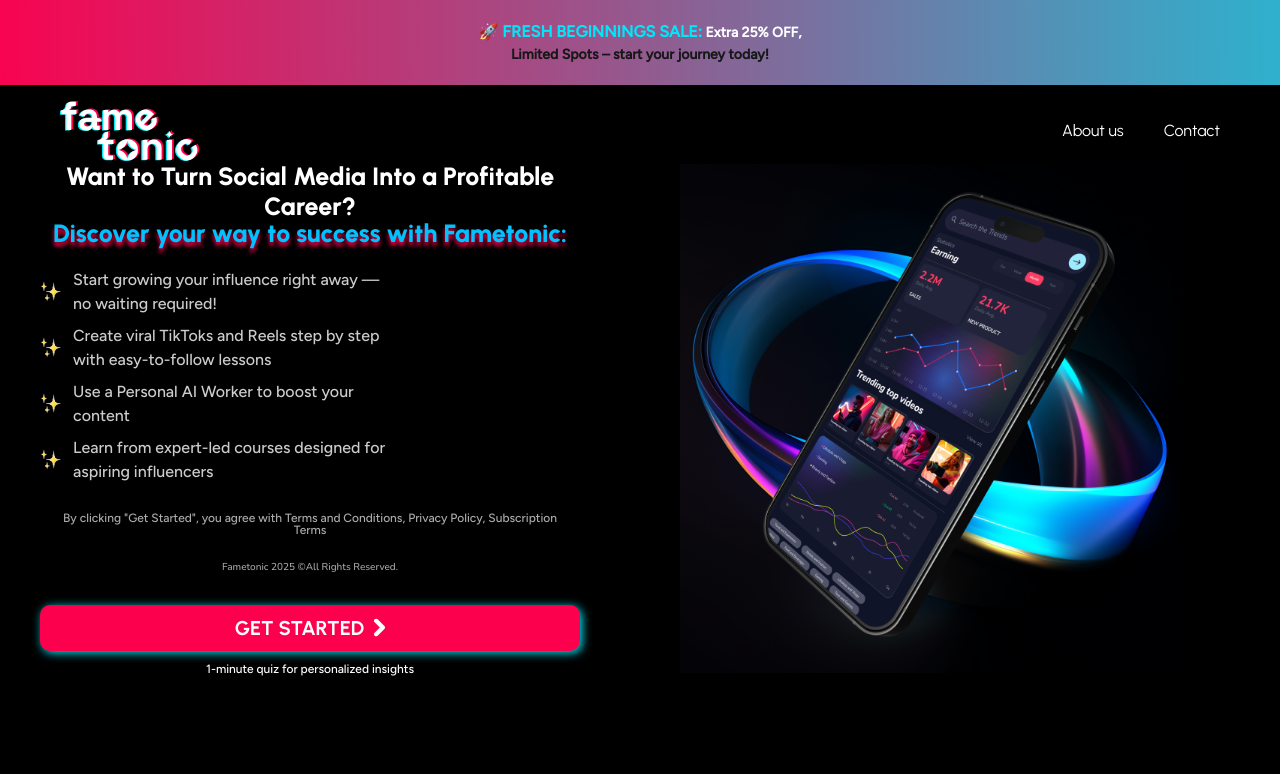
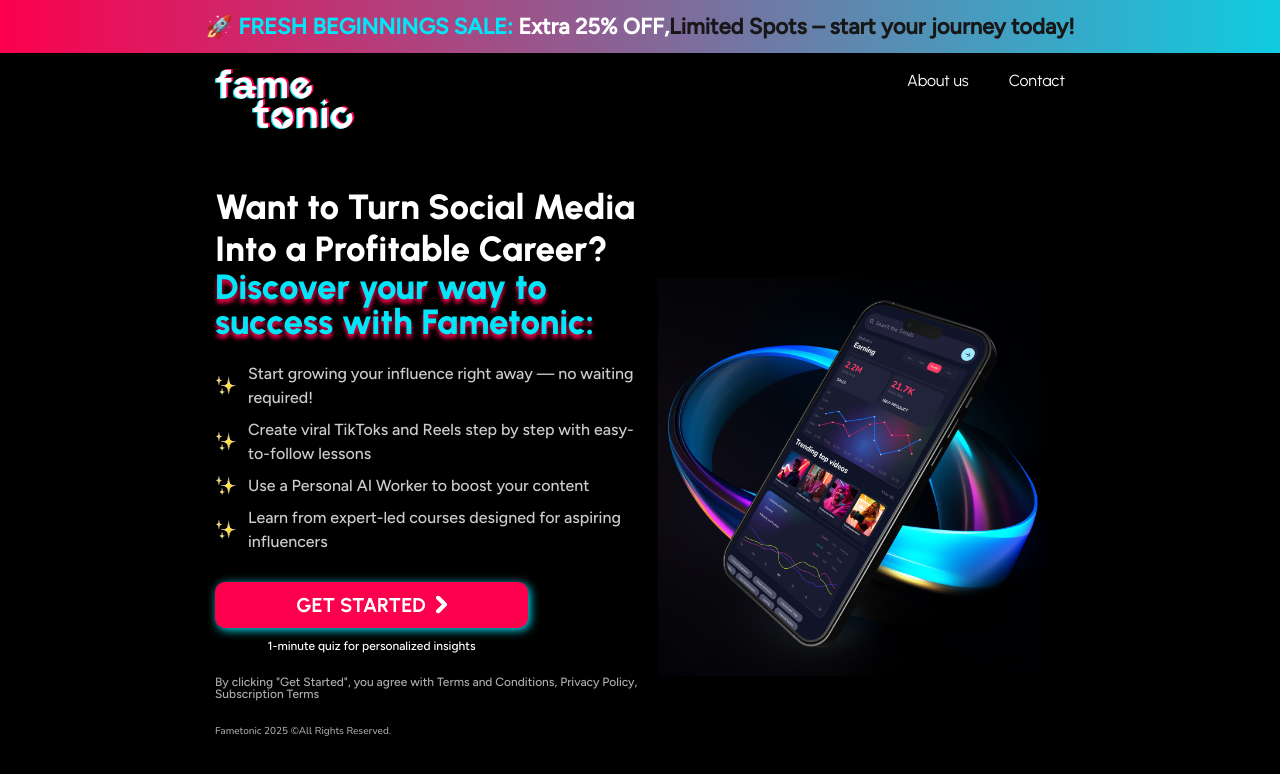
Before and after one commit to eeemons/fametonic, a Next.js app: page / in a window 1280 px wide. Shown: the top 774 px of the page. Built offline with nearby package versions, Linux system fonts and the light colour scheme.

Commit message:
added correct padding and text for desktop version

```diff
--- a/Component/AnnouncementBar.tsx
+++ b/Component/AnnouncementBar.tsx
@@ -1,15 +1,15 @@
 export default function AnnouncementBar() {
   return (
-    <div className="bg-[linear-gradient(89.63deg,#FC004E_-2.16%,#10CBE0_115.27%)] font-figtree p-[20px]">
-      <p className="text-[#00E7F9] text-center font-extrabold">
+    <div className="fametonic-gradiant font-figtree p-[20px] md:flex md:justify-center md:py-[10px] md:px-[0px]">
+      <p className="text-[#00E7F9] text-center font-extrabold md:text-[22px]">
         🚀 FRESH BEGINNINGS SALE:
-        <span className="!text-white !font-semibold text-[14px]">
+        <span className="!text-white !font-semibold text-[14px] md:text-[22px]">
           {" "}
           Extra 25% OFF,
         </span>
       </p>
 
-      <p className="text-center text-[14px] font-semibold">
+      <p className="text-center text-[14px] md:text-[22px] font-semibold">
         Limited Spots – start your journey today!
       </p>
     </div>
--- a/Component/Footer.tsx
+++ b/Component/Footer.tsx
@@ -1,6 +1,6 @@
 export default function Footer() {
   return (
-    <footer className="text-center text-[10px] font-[500] text-[#ABABAB] bg-black font-['Nunito']">
+    <footer className="text-center text-[10px] font-[500] text-[#ABABAB] bg-black font-['Nunito'] md:text-left">
       Fametonic 2025 ©All Rights Reserved.
     </footer>
   );
--- a/Component/HeroSection.tsx
+++ b/Component/HeroSection.tsx
@@ -21,16 +21,16 @@ export default function HeroSection() {
   ];
 
   return (
-    <section className="bg-black text-white px-[20px] pb-[20px] flex flex-col-reverse md:flex-row items-center justify-between">
+    <section className="bg-black text-white px-[20px] pb-[20px] flex flex-col-reverse md:flex-row items-center justify-between md:mt-[57px] md:px-0">
       {/* Left Side */}
-      <div className="flex-1 max-w-[580px] px-[20px]">
-        <h1 className="text-[25px] text-center font-[800] leading-[1.2]">
+      <div className="flex-1 max-w-[580px] px-[20px] md:px-0">
+        <h1 className="text-[25px] text-center md:text-left font-[800] leading-[1.2] md:text-[35px]">
           Want to Turn Social Media Into a Profitable Career?
         </h1>
-        <p className="text-[#00C2FF] text-center font-[800] text-[25px] leading-[100%] tracking-[0] align-middle mb-[22px] text-shadow-fametonic-glow">
+        <p className="text-[#00E7F9] text-center md:text-left font-[800] text-[25px] leading-[100%] tracking-[0] align-middle mb-[22px] text-shadow-fametonic-glow md:text-[35px]">
           Discover your way to success with Fametonic:
         </p>
-        <ul className="text-[#CCCCCC] font-[500] text-[16px] leading-[1.5] mb-[28px] space-y-[8px] max-w-[350px] font-['Figtree']">
+        <ul className="text-[#CCCCCC] font-[500] text-[16px] leading-[1.5] mb-[28px] space-y-[8px] max-w-[350px] md:max-w-[516px] font-['Figtree']">
           {features.map((item, index) => (
             <li key={index} className="flex items-center">
               <Image
@@ -44,17 +44,20 @@ export default function HeroSection() {
             </li>
           ))}
         </ul>
+        <div className="md:flex md:flex-col-reverse">
           <div className="mt-[22px]">
             <Terms />
           </div>
-        <div className="">
+          <div className="md:max-w-[313px]">
             <button className="flex justify-center items-center gap-[10px] bg-[#FC004E] w-full py-[8px] rounded-[10px] text-[20px] font-[700] border-0 shadow-fametonic-glow">
-            GET STARTED <Image src={arrow} alt="Arrow" width={11} height={6} />
+              GET STARTED{" "}
+              <Image src={arrow} alt="Arrow" width={11} height={6} />
             </button>
 
             <p className="text-[#FFFFFF] font-figtree font-[400] text-[12px] leading-[16px] tracking-[0] text-center align-middle text-[#888888] mt-[10px]">
               1-minute quiz for personalized insights
             </p>
+          </div>
         </div>
       </div>
 
--- a/Component/Navbar.tsx
+++ b/Component/Navbar.tsx
@@ -9,7 +9,7 @@ export default function Navbar() {
     console.log("Menu opened!");
   };
   return (
-    <nav className="flex items-center justify-between px-[20px] md:px-[60px] pt-[16px] bg-black">
+    <nav className="flex items-center justify-between px-[20px] md:px-0 pt-[16px] bg-black">
       {/* Desktop Logo (left) */}
       <div className="hidden md:block">
         <Image src={logo} alt="Fame Tonic Logo" width={140} height={40} />
@@ -21,7 +21,7 @@ export default function Navbar() {
       </div>
 
       {/* Desktop Menu (right) */}
-      <ul className="hidden md:flex gap-[40px] text-white text-[16px]">
+      <ul className="hidden md:flex gap-[40px] text-white text-[16px] self-start">
         <li className="cursor-pointer hover:text-[#FF3E86]">About us</li>
         <li className="cursor-pointer hover:text-[#FF3E86]">Contact</li>
       </ul>
--- a/Component/PhoneMockup.tsx
+++ b/Component/PhoneMockup.tsx
@@ -2,7 +2,7 @@ import Image from "next/image";
 import image from "@/images/phone-mockup.png";
 export default function PhoneMockup() {
   return (
-    <div className="relative max-w-[500px]">
+    <div className="relative max-w-[390px]">
       <Image
         src={image}
         alt="Phone mockup"
--- a/Component/Terms.tsx
+++ b/Component/Terms.tsx
@@ -2,7 +2,7 @@ import Footer from "./Footer";
 
 const Terms = () => {
   return (
-    <div className="text-[#ABABAB] text-center px-[14.5px] font-[500] text-[12px] leading-[100%] align-middle font-['Figtree']">
+    <div className="text-[#ABABAB] text-center px-[14.5px] font-[500] text-[12px] leading-[100%] align-middle font-['Figtree'] md:text-left md:px-0">
       <p className="mb-[25px] font-['Figtree'] font-[500]">
         By clicking "Get Started", you agree with Terms and Conditions, Privacy
         Policy, Subscription Terms
--- a/app/globals.css
+++ b/app/globals.css
@@ -40,3 +40,7 @@ body {
 .shadow-fametonic-glow {
   box-shadow: 2px 2px 10px 0px #00e7f9;
 }
+
+.fametonic-gradiant {
+  background: linear-gradient(90deg, #fc004e 0%, #10cbe0 100%);
+}
--- a/app/page.tsx
+++ b/app/page.tsx
@@ -1,5 +1,4 @@
 import AnnouncementBar from "@/Component/AnnouncementBar";
-import Footer from "@/Component/Footer";
 import HeroSection from "@/Component/HeroSection";
 import Navbar from "@/Component/Navbar";
 
@@ -7,8 +6,10 @@ export default function Home() {
   return (
     <div className="bg-black min-h-screen">
       <AnnouncementBar />
-      <Navbar />
-      <HeroSection />
+      <div className="md:px-[215px] lg:max-w-[1440px] mx-auto">
+        <Navbar />
+        <HeroSection />
+      </div>
     </div>
   );
 }
```
Lines whose indentation alone changed are shown as unchanged.
